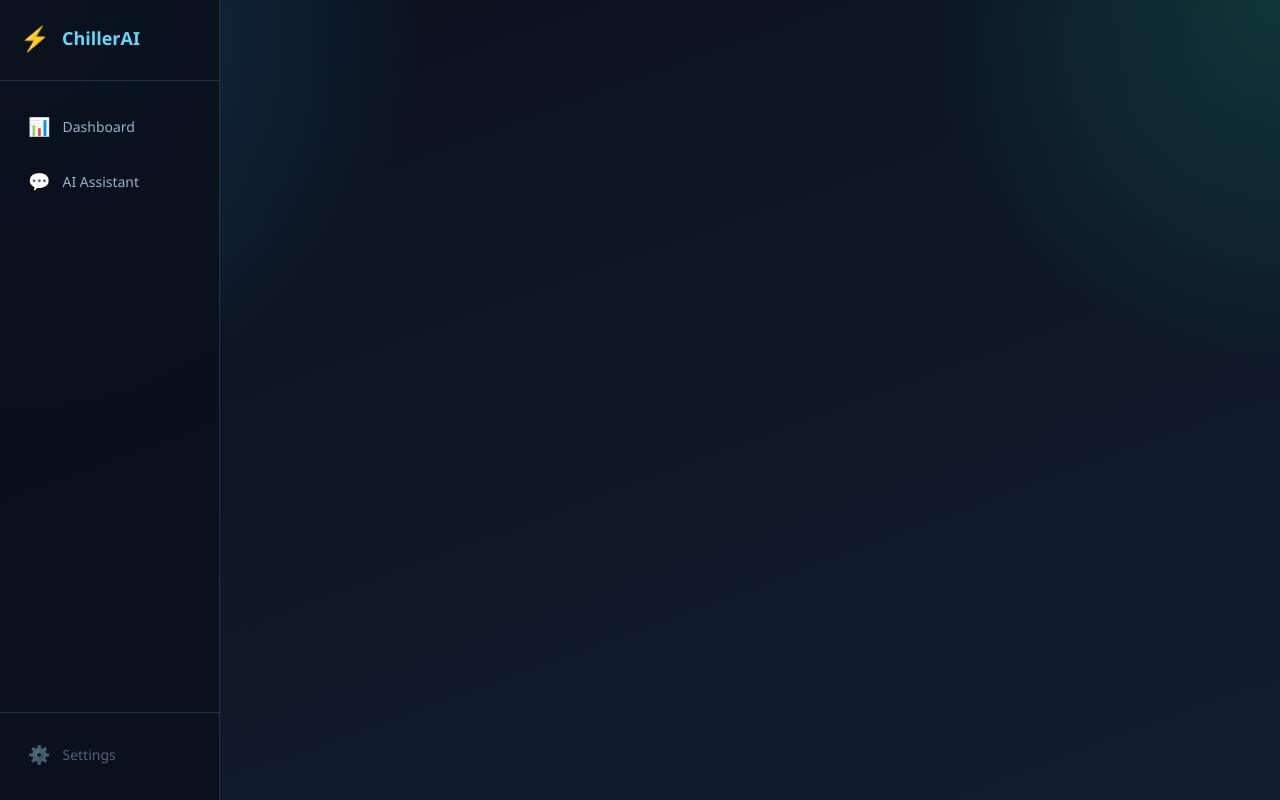
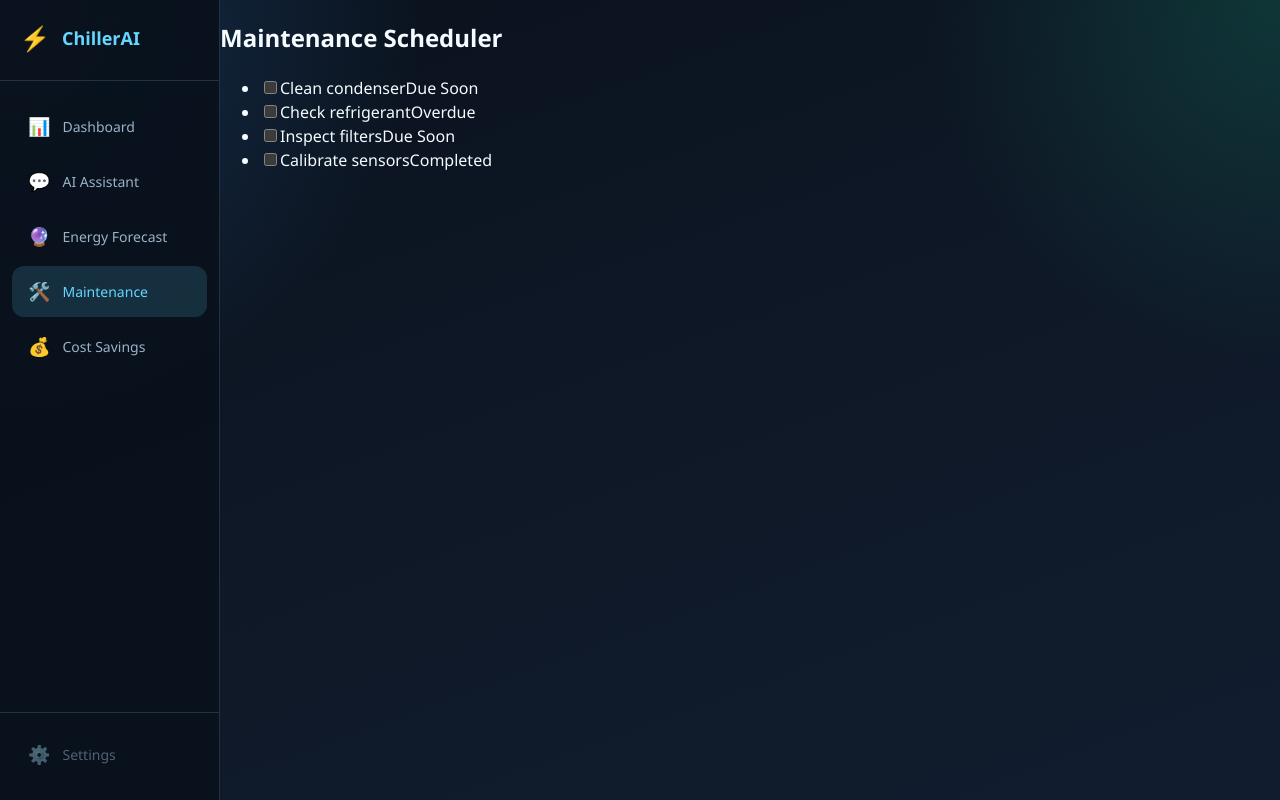
Before and after one commit to DevNumb/YorkChilllerMLproject, a React (Vite) app: page /maintenance-scheduler in a window 1280 px wide. Built offline with nearby package versions, Linux system fonts and the light colour scheme; no server answers.

Commit message:
Add EnergyForecasting, MaintenanceScheduler, CostSavingsDashboard pages and navigation links

```diff
--- a/package.json
+++ b/package.json
@@ -11,7 +11,8 @@
   "dependencies": {
     "react": "^18.3.1",
     "react-dom": "^18.3.1",
-    "react-router-dom": "^7.14.2"
+    "react-router-dom": "^7.14.2",
+    "recharts": "^3.8.1"
   },
   "devDependencies": {
     "@vitejs/plugin-react": "^4.3.4",
--- a/src/App.jsx
+++ b/src/App.jsx
@@ -2,6 +2,9 @@ import { Routes, Route } from 'react-router-dom';
 import Sidebar from './components/Sidebar';
 import Dashboard from './pages/Dashboard';
 import ChatPage from './pages/ChatPage';
+import EnergyForecasting from './pages/EnergyForecasting';
+import MaintenanceScheduler from './pages/MaintenanceScheduler';
+import CostSavingsDashboard from './pages/CostSavingsDashboard';
 
 export default function App() {
   return (
@@ -11,6 +14,9 @@ export default function App() {
         <Routes>
           <Route path="/" element={<Dashboard />} />
           <Route path="/chat" element={<ChatPage />} />
+          <Route path="/energy-forecast" element={<EnergyForecasting />} />
+          <Route path="/maintenance-scheduler" element={<MaintenanceScheduler />} />
+          <Route path="/cost-savings" element={<CostSavingsDashboard />} />
         </Routes>
       </main>
     </div>
--- a/src/components/Sidebar.jsx
+++ b/src/components/Sidebar.jsx
@@ -19,6 +19,19 @@ export default function Sidebar() {
           <span className="nav-icon">💬</span>
           <span className="nav-label">AI Assistant</span>
         </NavLink>
+
+        <NavLink to="/energy-forecast" className={({ isActive }) => `nav-item ${isActive ? 'active' : ''}`}>
+          <span className="nav-icon">🔮</span>
+          <span className="nav-label">Energy Forecast</span>
+        </NavLink>
+        <NavLink to="/maintenance-scheduler" className={({ isActive }) => `nav-item ${isActive ? 'active' : ''}`}>
+          <span className="nav-icon">🛠️</span>
+          <span className="nav-label">Maintenance</span>
+        </NavLink>
+        <NavLink to="/cost-savings" className={({ isActive }) => `nav-item ${isActive ? 'active' : ''}`}>
+          <span className="nav-icon">💰</span>
+          <span className="nav-label">Cost Savings</span>
+        </NavLink>
       </div>
 
       <div className="sidebar-footer">
--- /dev/null
+++ b/src/pages/CostSavingsDashboard.jsx
@@ -0,0 +1,66 @@
+// NEW PAGE 3: CostSavingsDashboard.jsx
+import React from 'react';
+import { BarChart, Bar, XAxis, YAxis, Tooltip, ResponsiveContainer, PieChart, Pie, Cell, Legend } from 'recharts';
+
+const savingsData = [
+  { month: 'Nov', savings: 1200 },
+  { month: 'Dec', savings: 1500 },
+  { month: 'Jan', savings: 1800 },
+  { month: 'Feb', savings: 1700 },
+  { month: 'Mar', savings: 2100 },
+  { month: 'Apr', savings: 2300 },
+];
+
+const breakdownData = [
+  { name: 'Optimization', value: 7800 },
+  { name: 'Fault Detection', value: 3300 },
+];
+
+const COLORS = ['#64d6ff', '#ff6b7d'];
+
+export default function CostSavingsDashboard() {
+  const totalSavings = savingsData.reduce((sum, d) => sum + d.savings, 0) + 3300;
+  return (
+    <div className="p-6 max-w-3xl mx-auto">
+      <h2 className="text-2xl font-bold mb-2">Cost Savings Dashboard</h2>
+      <div className="mb-6">
+        <span className="text-lg text-gray-500">Total Savings</span>
+        <div className="text-5xl font-extrabold text-green-500">${totalSavings.toLocaleString()}</div>
+      </div>
+      <div className="grid grid-cols-1 md:grid-cols-2 gap-8">
+        <div>
+          <h3 className="font-semibold mb-2">Monthly Savings (Last 6 Months)</h3>
+          <ResponsiveContainer width="100%" height={220}>
+            <BarChart data={savingsData}>
+              <XAxis dataKey="month" />
+              <YAxis />
+              <Tooltip />
+              <Bar dataKey="savings" fill="#64d6ff" radius={[8, 8, 0, 0]} />
+            </BarChart>
+          </ResponsiveContainer>
+        </div>
+        <div>
+          <h3 className="font-semibold mb-2">Savings Breakdown</h3>
+          <ResponsiveContainer width="100%" height={220}>
+            <PieChart>
+              <Pie
+                data={breakdownData}
+                dataKey="value"
+                nameKey="name"
+                cx="50%"
+                cy="50%"
+                outerRadius={70}
+                label
+              >
+                {breakdownData.map((entry, idx) => (
+                  <Cell key={`cell-${idx}`} fill={COLORS[idx % COLORS.length]} />
+                ))}
+              </Pie>
+              <Legend />
+            </PieChart>
+          </ResponsiveContainer>
+        </div>
+      </div>
+    </div>
+  );
+}
--- /dev/null
+++ b/src/pages/EnergyForecasting.jsx
@@ -0,0 +1,35 @@
+// NEW PAGE 1: EnergyForecasting.jsx
+import { LineChart, Line, XAxis, YAxis, CartesianGrid, Tooltip, Legend, ResponsiveContainer, Area, AreaChart } from 'recharts';
+import React from 'react';
+
+// Mock data for 24 hours
+const data = Array.from({ length: 24 }, (_, i) => ({
+  hour: `${i}:00`,
+  energy: Math.round(120 + 30 * Math.sin(i / 3) + Math.random() * 10),
+  weather: Math.round(18 + 6 * Math.sin(i / 4) + Math.random() * 2),
+  load: Math.round(100 + 20 * Math.cos(i / 2) + Math.random() * 5),
+  setpoint: Math.round(6 + Math.sin(i / 6) * 0.5 + Math.random() * 0.2 * 10) / 10,
+}));
+
+export default function EnergyForecasting() {
+  return (
+    <div className="p-6 max-w-3xl mx-auto">
+      <h2 className="text-2xl font-bold mb-2">Energy Forecast (Next 24 Hours)</h2>
+      <p className="mb-4 text-gray-500">Predicted energy, weather, load, and optimal setpoints</p>
+      <ResponsiveContainer width="100%" height={340}>
+        <LineChart data={data} margin={{ top: 20, right: 30, left: 0, bottom: 0 }}>
+          <CartesianGrid strokeDasharray="3 3" />
+          <XAxis dataKey="hour" />
+          <YAxis yAxisId="left" label={{ value: 'kWh', angle: -90, position: 'insideLeft' }} />
+          <YAxis yAxisId="right" orientation="right" label={{ value: '°C', angle: 90, position: 'insideRight' }} />
+          <Tooltip />
+          <Legend />
+          <Line yAxisId="left" type="monotone" dataKey="energy" stroke="#64d6ff" name="Energy (kWh)" strokeWidth={2} />
+          <Line yAxisId="left" type="monotone" dataKey="load" stroke="#53f2a8" name="Load (tons)" strokeDasharray="5 2" />
+          <Line yAxisId="right" type="monotone" dataKey="weather" stroke="#f7df72" name="Weather (°C)" />
+          <Line yAxisId="right" type="monotone" dataKey="setpoint" stroke="#ff6b7d" name="Setpoint (°C)" />
+        </LineChart>
+      </ResponsiveContainer>
+    </div>
+  );
+}
--- /dev/null
+++ b/src/pages/MaintenanceScheduler.jsx
@@ -0,0 +1,52 @@
+// NEW PAGE 2: MaintenanceScheduler.jsx
+import React, { useState, useEffect } from 'react';
+
+const TASKS = [
+  { id: 1, label: 'Clean condenser', status: 'Due Soon' },
+  { id: 2, label: 'Check refrigerant', status: 'Overdue' },
+  { id: 3, label: 'Inspect filters', status: 'Due Soon' },
+  { id: 4, label: 'Calibrate sensors', status: 'Completed' },
+];
+
+const STATUS_COLORS = {
+  'Due Soon': 'bg-yellow-200 text-yellow-800',
+  'Overdue': 'bg-red-200 text-red-800',
+  'Completed': 'bg-green-200 text-green-800',
+};
+
+export default function MaintenanceScheduler() {
+  const [checked, setChecked] = useState(() => {
+    const saved = localStorage.getItem('maintenance-tasks');
+    return saved ? JSON.parse(saved) : {};
+  });
+
+  useEffect(() => {
+    localStorage.setItem('maintenance-tasks', JSON.stringify(checked));
+  }, [checked]);
+
+  const handleCheck = (id) => {
+    setChecked((prev) => ({ ...prev, [id]: !prev[id] }));
+  };
+
+  return (
+    <div className="p-6 max-w-xl mx-auto">
+      <h2 className="text-2xl font-bold mb-4">Maintenance Scheduler</h2>
+      <ul className="space-y-4">
+        {TASKS.map((task) => (
+          <li key={task.id} className="flex items-center justify-between bg-white/5 rounded-lg p-4 shadow">
+            <label className="flex items-center gap-3 cursor-pointer">
+              <input
+                type="checkbox"
+                checked={!!checked[task.id]}
+                onChange={() => handleCheck(task.id)}
+                className="accent-blue-500 w-5 h-5"
+              />
+              <span className={checked[task.id] ? 'line-through text-gray-400' : ''}>{task.label}</span>
+            </label>
+            <span className={`px-3 py-1 rounded-full text-xs font-semibold ${STATUS_COLORS[task.status]}`}>{task.status}</span>
+          </li>
+        ))}
+      </ul>
+    </div>
+  );
+}
```
Also changed, not shown: 1 other file (tests, documents, lock files or other folders).
